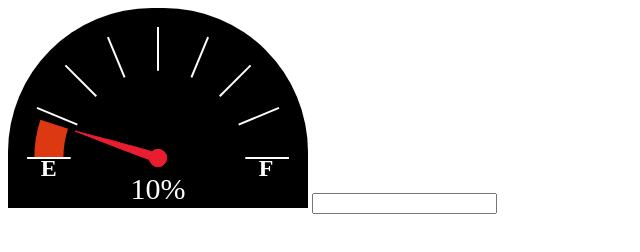
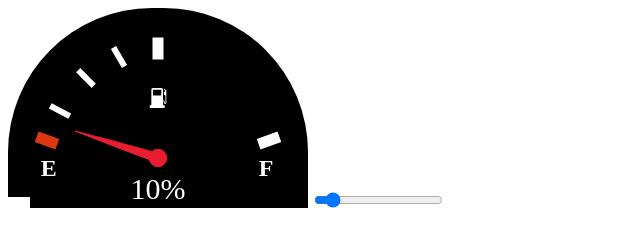
Before and after one commit to biletskiy6/fuel-gauge, a website: page index.html in a window 1280 px wide. Shown: the whole page, without its empty margins (0-640 px from the left). Drawn offline with nearby package versions, Linux system fonts and the light colour scheme.

Commit message:
new version

```diff
--- a/index.html
+++ b/index.html
@@ -6,20 +6,96 @@
 </head>
 
 <style>
+    #fuelGaugeContainer {
+        position: relative;
+        display: inline-block;
+        width: 300px;
+        height: 200px;
+    }
+
+    .fuel-icon {
+        position: absolute;
+        left: 50%;
+        transform: translateX(-50%);
+        top: 40%;
+    }
+
     svg {
         background: #000;
         border-top-left-radius: 144px;
         border-top-right-radius: 144px;
     }
 
+    .line {
+        position: absolute;
+        display: inline-block;
+        width: 22px;
+        height: 11px;
+        background: #fff;
+        bottom: 0;
+    }
+
+    .line--first {
+        bottom: 62px;
+        left: 28px;
+        transform: rotate(20deg);
+        background: #DC3912;
+    }
+
+    .line--second {
+        bottom: 94px;
+        left: 41px;
+        height: 6px;
+        transform: rotate(28deg);
+    }
+
+    .line--third {
+        bottom: 127px;
+        left: 67px;
+        height: 6px;
+        transform: rotate(45deg);
+    }
+
+    .line--foufth {
+        height: 6px;
+        bottom: 148px;
+        left: 100px;
+        transform: rotate(60deg);
+    }
+
+    .line--ninth {
+        bottom: 62px;
+        right: 28px;
+        transform: rotate(-20deg);
+        background: #fff;
+    }
+
+    .line--fifth {
+        top:35px;
+        bottom: auto;
+        left: 50%;
+        transform: translateX(-50%) rotate(90deg);
+    }
+
 </style>
 
 
 <body onload="initialize()">
-<span id="fuelGaugeContainer"></span>
-
-
-<input id="fuel-amount" type="text">
+<span id="fuelGaugeContainer">
+    <span class="line line--first"></span>
+    <span class="line line--second"></span>
+    <span class="line line--third"></span>
+    <span class="line line--foufth"></span>
+    <span class="line line--fifth"></span>
+    <span class="line line--sixth"></span>
+    <span class="line line--seventh"></span>
+    <span class="line line--eighth"></span>
+    <span class="line line--ninth"></span>
+    <span class="line line--tenth"></span>
+    <img src="fuel.svg" class="fuel-icon" alt="">
+</span>
+<!--<input id="fuel-amount" type="text">-->
+<input type="range" min="0" max="100" value="10" class="slider" id="myRange">
 </body>
 
 <script src="http://d3js.org/d3.v3.min.js" charset="utf-8"></script>
@@ -70,11 +146,11 @@
             var number = Math.random() * 100;
             var theNumber = Math.round(number);
             if (theNumber < 11) {
-                gauges[key].drawBand(0, theNumber, "#DC3912");
+                gauges[key].drawBand(0, theNumber, "");
             } else if (10 < number && theNumber < 26) {
-                gauges[key].drawBand(0, theNumber, "#FF9900");
+                gauges[key].drawBand(0, theNumber, "");
             } else {
-                gauges[key].drawBand(0, theNumber, "#109618");
+                gauges[key].drawBand(0, theNumber, "");
             }
             gauges[key].drawRestBand(0, 100, "#ccc");
             gauges[key].redraw(theNumber);
@@ -86,11 +162,11 @@
     function customUpdateGauges(number) {
         for (var key in gauges) {
             if (number < 11) {
-                gauges[key].drawBand(0, number, "#DC3912");
+                gauges[key].drawBand(0, number, "");
             } else if (10 < number && number < 26) {
-                gauges[key].drawBand(0, number, "#FF9900");
+                gauges[key].drawBand(0, number, "");
             } else {
-                gauges[key].drawBand(0, number, "#109618");
+                gauges[key].drawBand(0, number, "");
             }
             gauges[key].drawRestBand(0, 100, "#ccc");
             gauges[key].redraw(number);
@@ -190,6 +266,8 @@
                     var point1 = this.valueToPoint(minor, 0.65);
                     var point2 = this.valueToPoint(minor, 0.85);
 
+
+
                     this.body.append("svg:line")
                         .attr("x1", point1.x)
                         .attr("y1", point1.y)
@@ -202,13 +280,13 @@
                 var point1 = this.valueToPoint(major, 0.6);
                 var point2 = this.valueToPoint(major, 0.9);
 
-                this.body.append("svg:line")
-                    .attr("x1", point1.x)
-                    .attr("y1", point1.y)
-                    .attr("x2", point2.x)
-                    .attr("y2", point2.y)
-                    .style("stroke", "#fff")
-                    .style("stroke-width", "2px");
+                // this.body.append("svg:line")
+                //     .attr("x1", point1.x)
+                //     .attr("y1", point1.y)
+                //     .attr("x2", point2.x)
+                //     .attr("y2", point2.y)
+                //     .style("stroke", "#fff")
+                //     .style("stroke-width", "3px");
 
                 if (major == this.config.max) {
                     var point = this.valueToPoint(major, 0.82);
@@ -265,19 +343,6 @@
                 .style("fill", "#E81D30")
                 .style("stroke", "#E81D30")
                 .style("fill-opacity", 1)
-                .on("mousedown", function (e) {
-
-                    this.addEventListener("mousemove", function (e) {
-                        inscreaseByOnePer();
-                    })
-
-                })
-                .on("mouseup", function (e) {
-                    // this.removeEventListener("mousemove", function () {
-                    //
-                    // });
-                })
-
 
             pointerContainer.append("svg:circle")
                 .attr("cx", this.config.cx)
@@ -334,7 +399,7 @@
             var arc = d3.svg.arc()
                 .innerRadius(0.65 * this.config.raduis)
                 .outerRadius(0.85 * this.config.raduis)
-                .startAngle(0);
+                .startAngle(10);
 
             var bandsdraw = this.body.select(".bands").attr("transform", function () {
                 return "translate(" + self.config.cx + ", " + self.config.cy + ") rotate(270)"
@@ -343,7 +408,7 @@
             if (self.config.I === 0) {
                 var arcs = bandsdraw
                     .datum({endAngle: 0})
-                    .style("fill", color)
+                    .style("fill", "")
                     .attr("d", arc);
             } else {
                 var arcs = bandsdraw
@@ -429,14 +494,19 @@
         this.configure(configuration);
 
 
-        document.querySelector("#fuel-amount").addEventListener("input", function () {
-            var fuelAmount = +document.querySelector("#fuel-amount").value;
+        // document.querySelector("#fuel-amount").addEventListener("input", function () {
+        //     var fuelAmount = +document.querySelector("#fuel-amount").value;
+        //
+        //     if(fuelAmount >= 0 && fuelAmount <= 100) {
+        //         customUpdateGauges(fuelAmount);
+        //     }
+        //
+        // })
 
-            if(fuelAmount >= 0 && fuelAmount <= 100) {
-                customUpdateGauges(fuelAmount);
-            }
+        document.querySelector("#myRange").addEventListener("input", function () {
+            customUpdateGauges(+this.value);
 
-        })
+        });
 
         // document.querySelector(".pointerContainer").addEventListener("click", function () {
         //     alert(1);
```
Also changed, not shown: fuel.svg (added).
